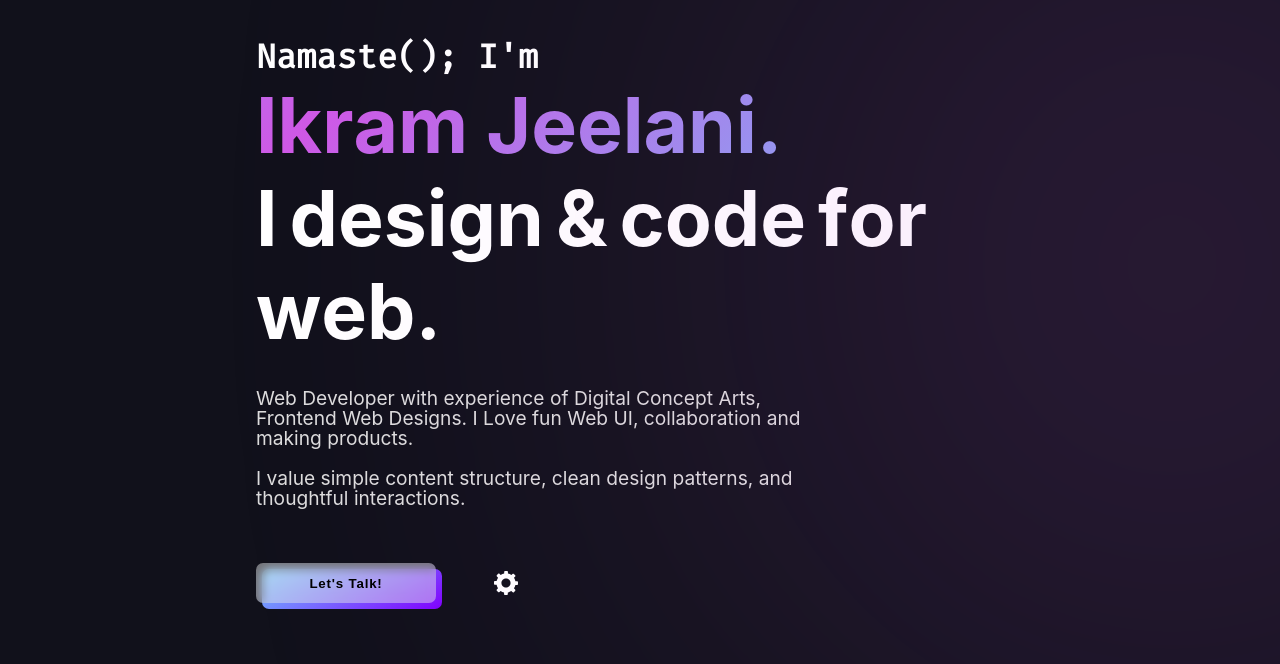
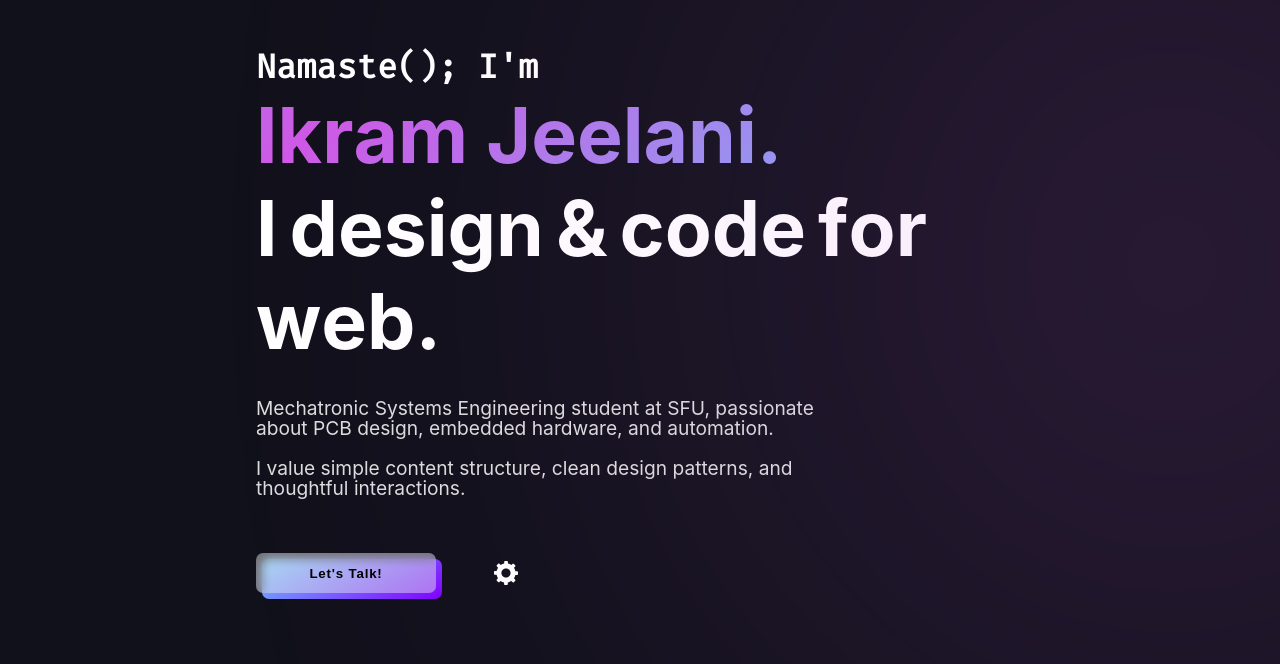
Before and after one commit to IkramJeelani/IkramJeelani.github.io, a plain HTML site: page index.html in a window 1280 px wide. Shown: the part 136-800 px from the top of the page. Drawn offline with nearby package versions, Linux system fonts and the light colour scheme; a web font is replaced by a local one.

Commit message:
Update index.html

```diff
--- a/index.html
+++ b/index.html
@@ -198,8 +198,7 @@
           </div>
         </article>
         <p id="info-para" data-aos="fade-up" data-aos-delay="600">
-          Web Developer with experience of Digital Concept Arts, Frontend Web
-          Designs. I Love fun Web UI, collaboration and making products.<br />
+          Mechatronic Systems Engineering student at SFU, passionate about PCB design, embedded hardware, and automation.<br />
           <br />
           I value simple content structure, clean design patterns, and
           thoughtful interactions.
```
